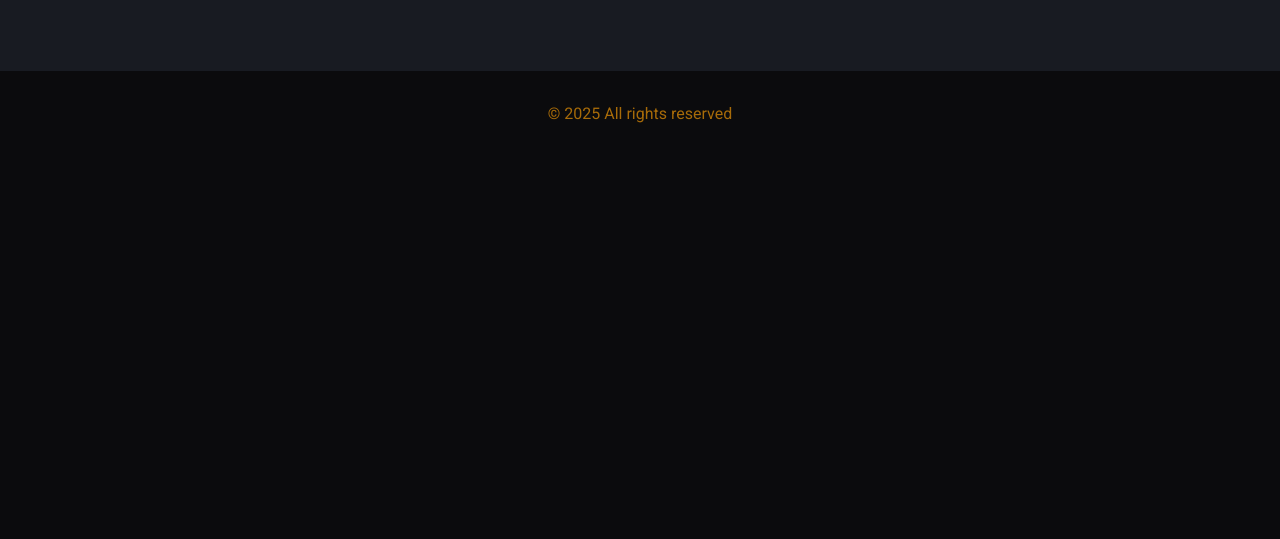
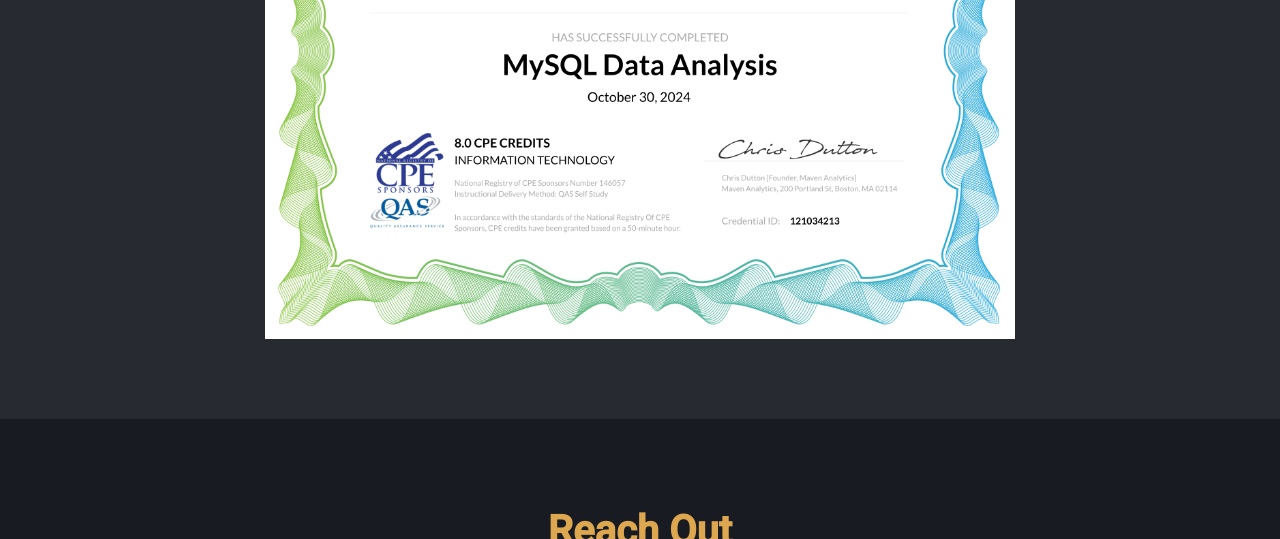
Before and after one commit to Christo77793/My-Portfolio, a plain HTML site: page index.html in a window 1280 px wide. Shown: the part 2705-3244 px from the top of the page. Before the commit the page ends 2861 px from the top, so only its background shows below. Drawn offline with Linux system fonts and the light colour scheme.

Commit message:
Certification section added

```diff
--- a/index.html
+++ b/index.html
@@ -146,6 +146,20 @@
         }
         .project a:hover {
             color: #DDA74F;
+        }
+
+        /* Responsive Image Styles */
+        .certification-container {
+            display: flex;
+            justify-content: center;
+            width: 100%;
+            max-width: 750px;
+            margin: auto;
+        }
+
+        .responsive-image {
+            width: 100%;
+            height: auto;
         }
 
         /* Hover Effect */
@@ -330,6 +344,14 @@
             <li>Business Intelligence Tools: Tableau, Excel, Power BI</li>
             <li>Command Line Tools: Linux Commands</li>
         </ul>
+
+        <br>
+
+        <h2>Certifications</h2>
+        <div class="certification-container">
+            <img src="Images\Maven Certification.png" alt="MySQL Data Analysis Certification" class="responsive-image">
+        </div>
+
     </section>
 
     <!-- Contact Section -->
```
Also changed, not shown: Images/Maven Certification.png (added).
